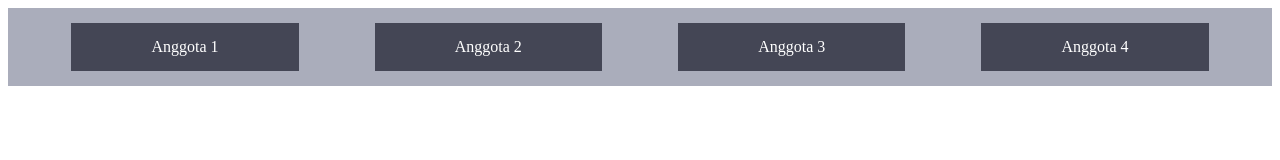
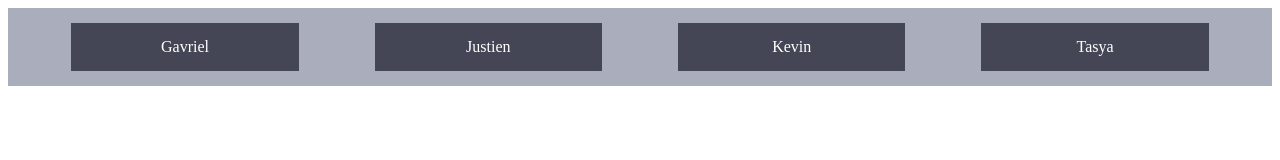
Before and after one commit to Sya-sya1/Tugas-5-Kelompok-1, a plain HTML site: page navbar.html in a window 1280 px wide. Drawn offline with Linux system fonts and the light colour scheme.

Commit message:
Update navbar.html

```diff
--- a/navbar.html
+++ b/navbar.html
@@ -11,10 +11,10 @@
         <!-- Copy kode ini -->
         <div class="navbar-container">
             <div class="navbar">
-                <a href="anggota1.html">Anggota 1</a>
-                <a href="anggota2.html">Anggota 2</a>
-                <a href="anggota3.html">Anggota 3</a>
-                <a href="anggota4.html">Anggota 4</a>
+                <a href="Index.html"> Gavriel </a>
+                <a href="HTML T5.html"> Justien </a>
+                <a href="Tugas 5 html.html"> Kevin </a>
+                <a href="Tugas ke 5 (Tasya).html">Tasya</a>
             </div>
         </div>
         <!-- Batas kode -->
```
